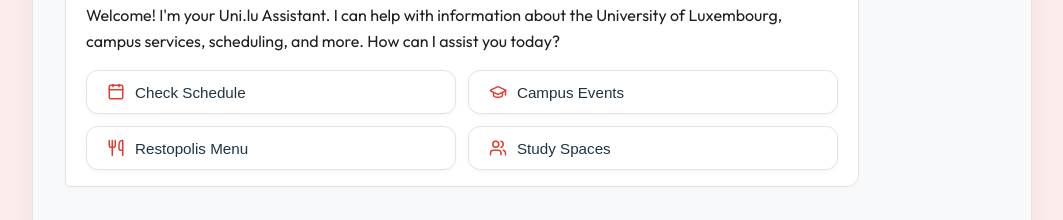
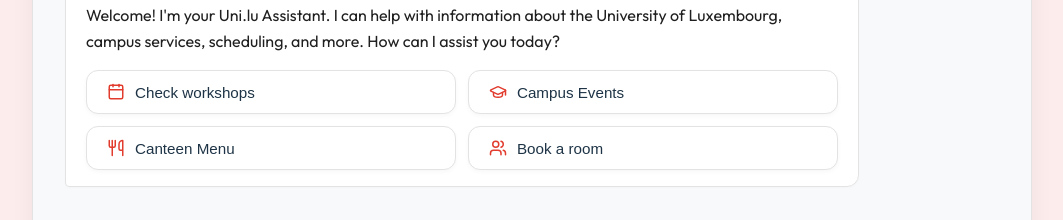
Before and after one commit to BagrKonstantin/UNIA, a React (Vite) app in the folder frontend/: page / in a window 1280 px wide. Shown: the part 152-372 px from the top of the page, without its empty margins (108-1171 px from the left). Built offline with nearby package versions, Linux system fonts and the light colour scheme.

Commit message:
Changed prompts on buttons

```diff
--- a/frontend/src/App.tsx
+++ b/frontend/src/App.tsx
@@ -69,10 +69,10 @@
   ]);
 
   const SUGGESTIONS = [
-    { label: "Check Schedule", query: "What workshops or classes are available today?", icon: <Calendar size={18} /> },
-    { label: "Campus Events", query: "Tell me about upcoming events at the university.", icon: <GraduationCap size={18} /> },
-    { label: "Restopolis Menu", query: "What's on the menu at Restopolis today?", icon: <Utensils size={18} /> },
-    { label: "Study Spaces", query: "How busy are the study areas right now?", icon: <Users size={18} /> },
+    { label: "Check workshops", query: "What workshops or classes are available today?", icon: <Calendar size={18} /> },
+    { label: "Campus Events", query: "Tell me about upcoming events for the week.", icon: <GraduationCap size={18} /> },
+    { label: "Canteen Menu", query: "What's on the menu today?", icon: <Utensils size={18} /> },
+    { label: "Book a room", query: "Book a room in the library.", icon: <Users size={18} /> },
   ];
 
 
```
